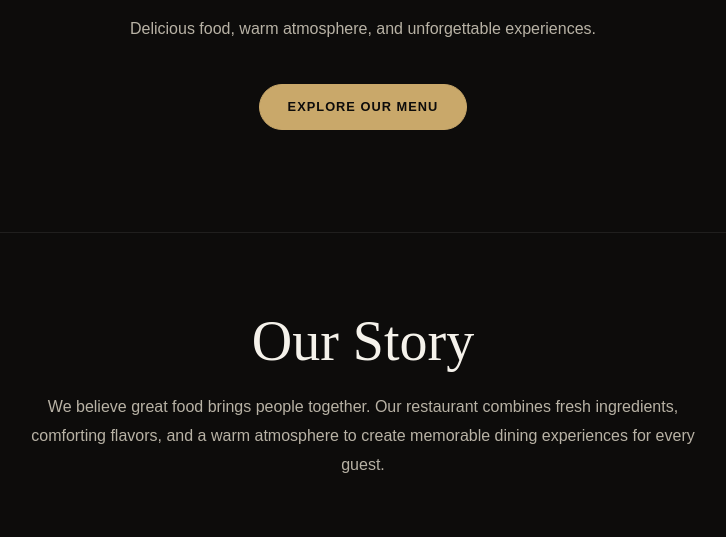
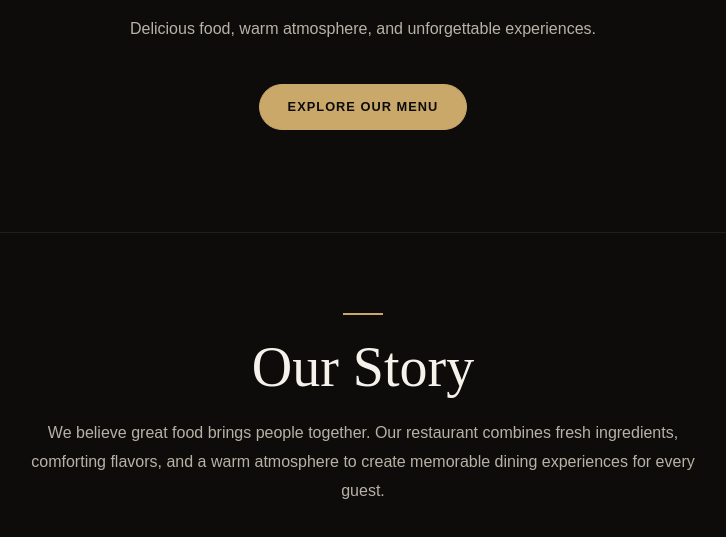
Before and after one commit to Noorullah814/the-odin-project, a website built with webpack: page javascript/03-restaurant-page/src/template.html in a window 1280 px wide. Shown: the part 409-946 px from the top of the page, without its empty margins (277-1003 px from the left). Built offline with nearby package versions, Linux system fonts and the light colour scheme.

Commit message:
Style restaurant about section

```diff
--- a/javascript/03-restaurant-page/src/style.css
+++ b/javascript/03-restaurant-page/src/style.css
@@ -162,3 +162,12 @@ nav button:hover {
      font-size: 1rem;
      line-height: 1.8;
 }
+
+.about::before {
+  content: "";
+  display: block;
+  width: 40px;
+  height: 2px;
+  margin: 0 auto 1.5rem;
+  background: var(--accent-gold);
+}
```
